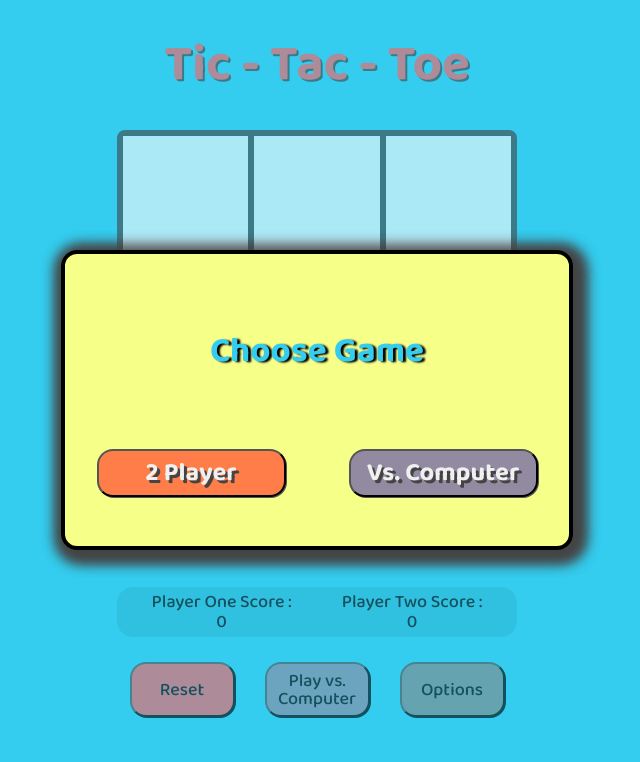
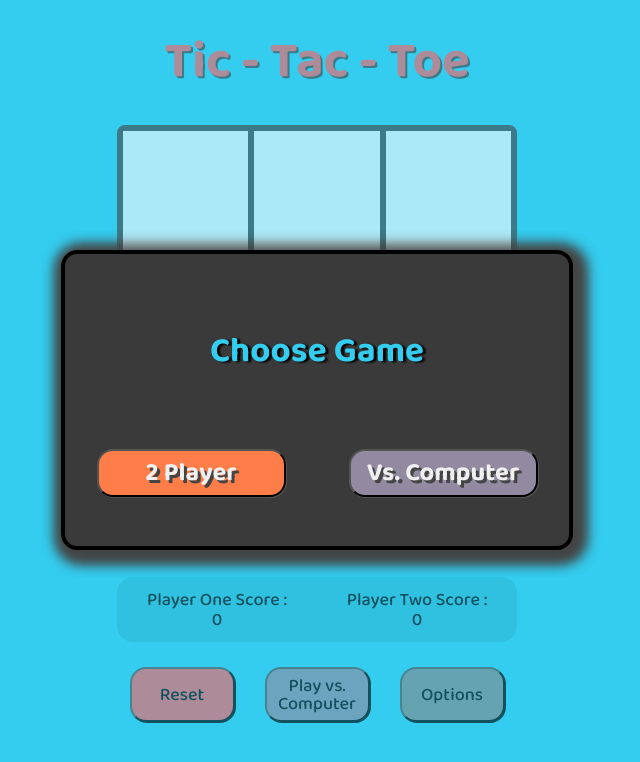
Before and after one commit to MikeMelchior/tic-tac-toe, a plain HTML site: page index.html in a window 1280 px wide. Shown: the top 762 px of the page, without its empty margins (323-963 px from the left). Drawn offline with Linux system fonts and the light colour scheme.

Commit message:
adjust player stats styling

```diff
--- a/styles.css
+++ b/styles.css
@@ -49,7 +49,7 @@ body, html {
     display: grid;
     grid-template-columns: 1fr 1fr;
     grid-template-rows: 2fr 1fr;
-    background-color: var(--lightyellow);
+    background-color: #3a3a3a;
     border: 4px solid #000;
     border-radius: 1rem;
 }
@@ -437,10 +437,9 @@ body, html {
     }
 
         .player-stats {
-            display: flex;
+            display: grid;
+            grid-template-columns: 1fr 1fr;
             text-align: center;
-            justify-content: center;
-            gap: 50px;
             margin: 10px 0px 25px 0px;
             padding: 5px 0px 5px 0px;
             font-weight: 500;
@@ -448,6 +447,12 @@ body, html {
             background-color: rgba(0, 0, 0, 0.1);
             width: 50vh;
             min-width: 375px;
+            height: 65px;
+            border-radius: 1rem;
+        }
+        .player-stats > div {
+            width: 160px;
+            place-self: center;
             border-radius: 1rem;
         }
 
@@ -514,3 +519,7 @@ body, html {
 .faded {
     opacity: 0.6;
 }
+
+.active-player {
+    border: 1px solid greenyellow;
+}
```
